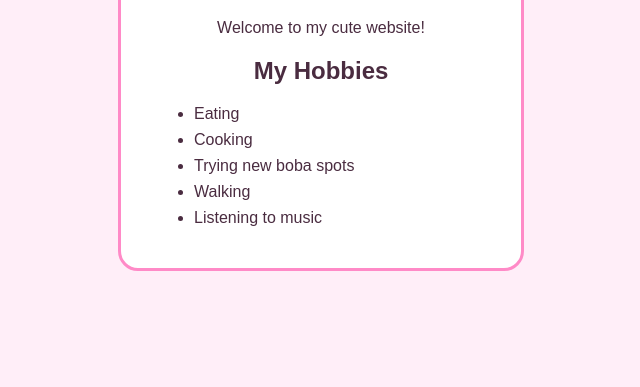
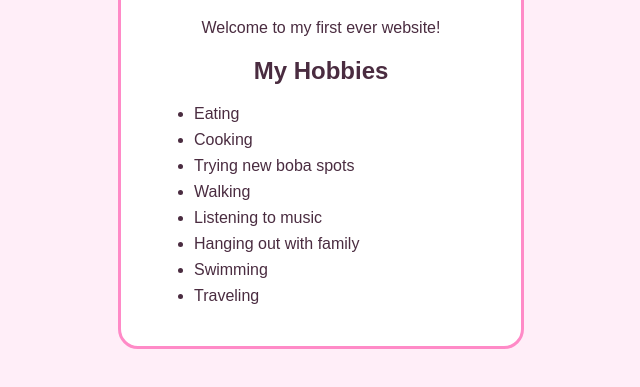
Before and after one commit to betsy-cacho/first-ever-assignment, a plain HTML site: page index.html in a window 1280 px wide. Shown: the part 139-526 px from the top of the page, without its empty margins (319-959 px from the left). Drawn offline with Linux system fonts and the light colour scheme.

Commit message:
Update index.html

```diff
--- a/index.html
+++ b/index.html
@@ -53,7 +53,7 @@
 
         <h1>All About Betsy</h1>
 
-        <p>Welcome to my cute website!</p>
+        <p>Welcome to my first ever website!</p>
 
         <h2>My Hobbies</h2>
 
@@ -63,6 +63,9 @@
             <li>Trying new boba spots</li>
             <li>Walking</li>
             <li>Listening to music</li>
+            <li>Hanging out with family</li>
+            <li>Swimming</li>
+            <li>Traveling</li>
         </ul>
     </div>
 
```
